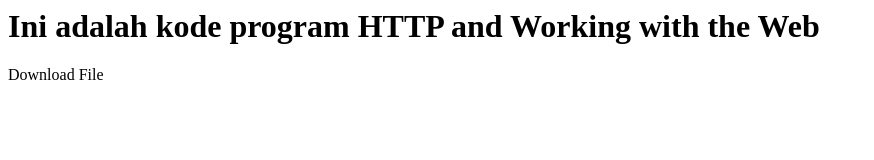
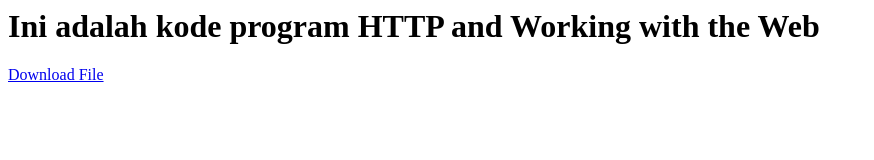
Before and after one commit to Aulia-Rachmawati/L200160015.github.io, a plain HTML site: page np/index.html in a window 1280 px wide. Shown: the whole page, without its empty margins (0-874 px from the left). Drawn offline with Linux system fonts and the light colour scheme.

Commit message:
Update index.html

```diff
--- a/np/index.html
+++ b/np/index.html
@@ -1,2 +1,2 @@
 <h1> Ini adalah kode program HTTP and Working with the Web </h1>
-<p>Download File <file><a href="https://github.com/L200160015/L200160015.github.io/np/kode-program.py"></a></file></p>
+<p><a href="https://github.com/L200160015/L200160015.github.io/edit/master/np/kode-program.py"</a> Download File</p>
```
